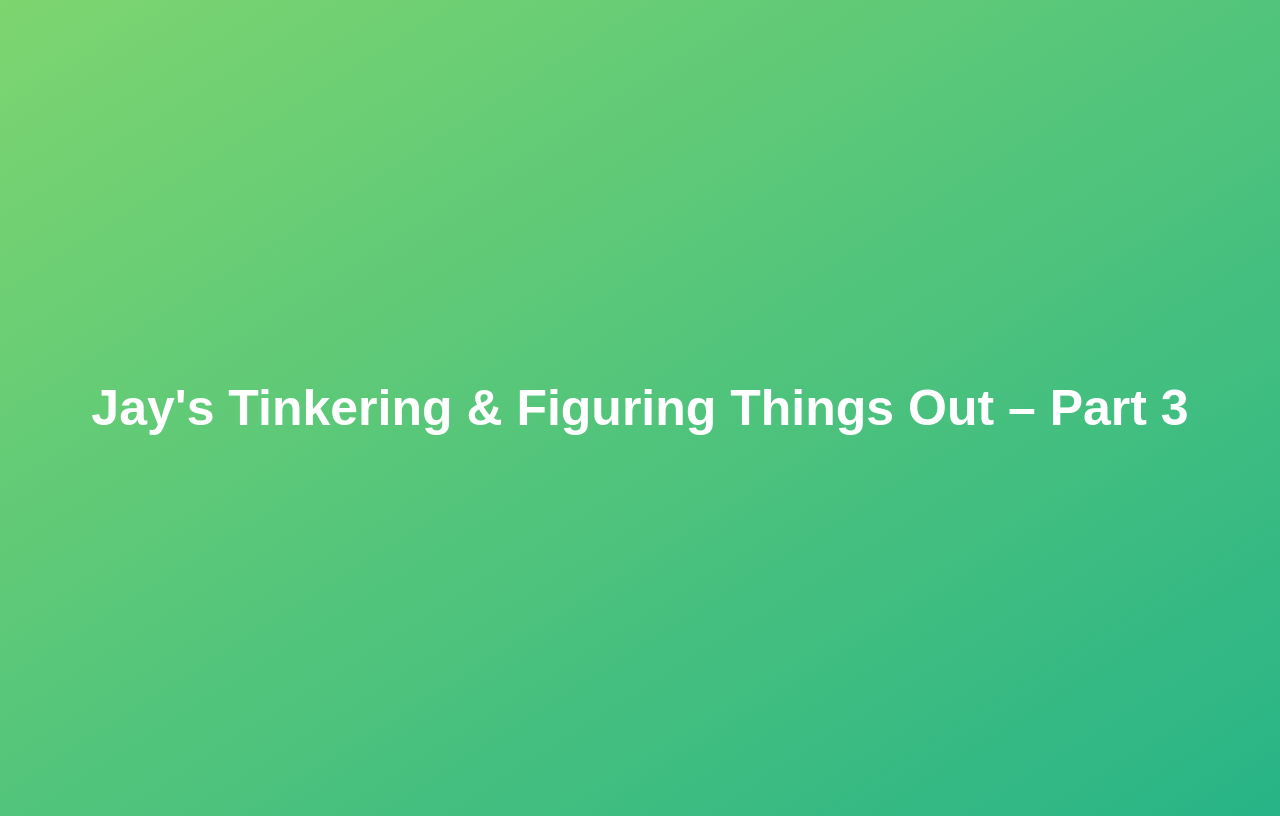
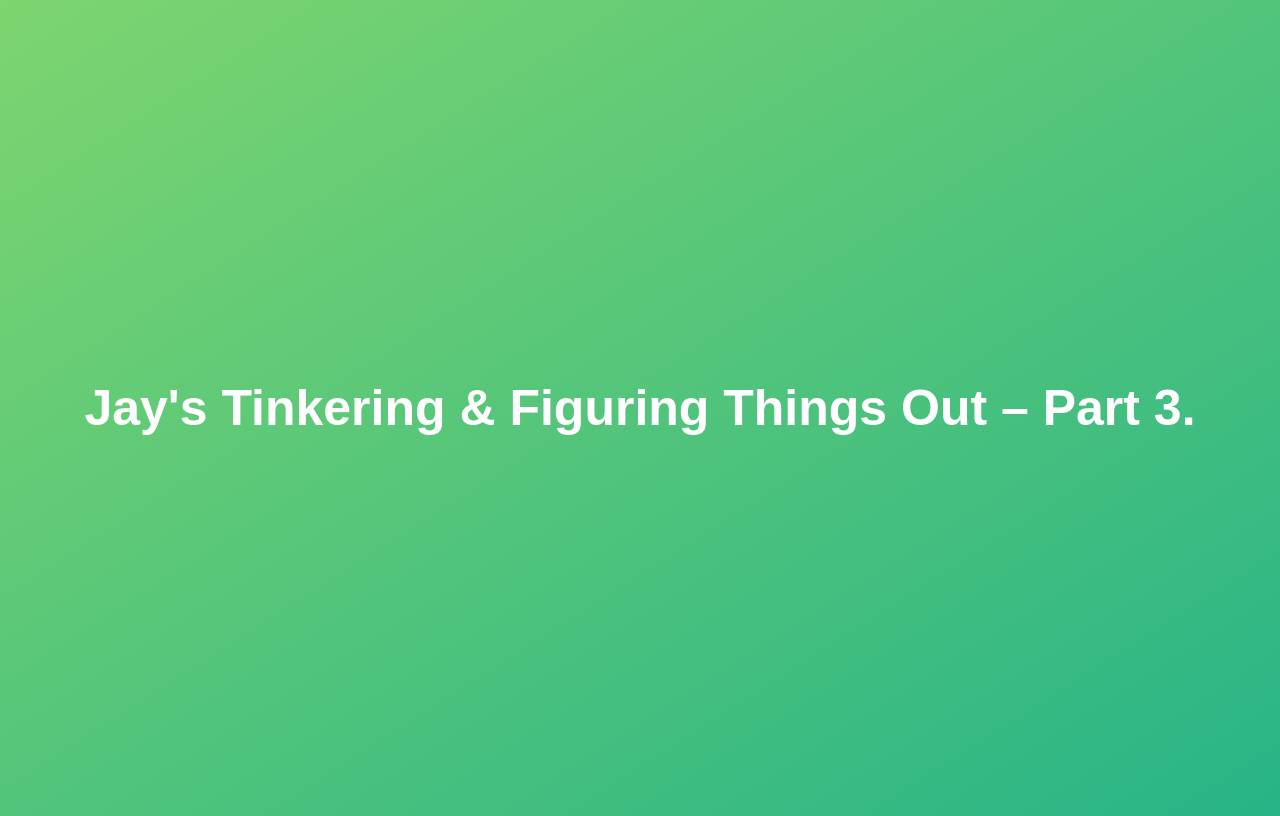
Before and after one commit to Ranger-Jay/MY-CODEBLOCKS-3-JS-TINKERING-AND-FIGURING-THINGS-OUT, a plain HTML site: page index.html in a window 1280 px wide. Drawn offline with Linux system fonts and the light colour scheme.

Commit message:
Update index.html

```diff
--- a/index.html
+++ b/index.html
@@ -25,7 +25,7 @@
     </style>
   </head>
   <body>
-    <h1>Jay's Tinkering & Figuring Things Out – Part 3</h1>
+    <h1>Jay's Tinkering & Figuring Things Out – Part 3.</h1>
     <script src="script.js"></script>
   </body>
 </html>
```
